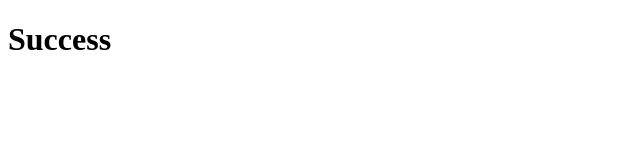
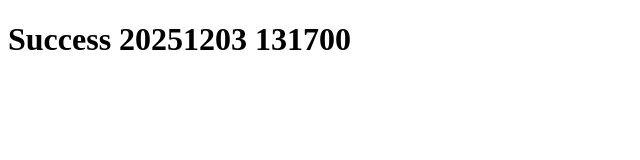
Before and after one commit to leehayford/jaQC-Go_API, a plain HTML site: page jaqcweb/index.html in a window 1280 px wide. Shown: the whole page, without its empty margins (0-640 px from the left). Drawn offline with Linux system fonts and the light colour scheme.

```diff
--- a/jaqcweb/index.html
+++ b/jaqcweb/index.html
@@ -4,6 +4,6 @@
     <title>Test Page</title>
 </head>
 <body>
-    <h1>Success</h1>
+    <h1>Success 20251203 131700</h1>
 </body>
 </html>
```
Also changed, not shown: 1 other file.
